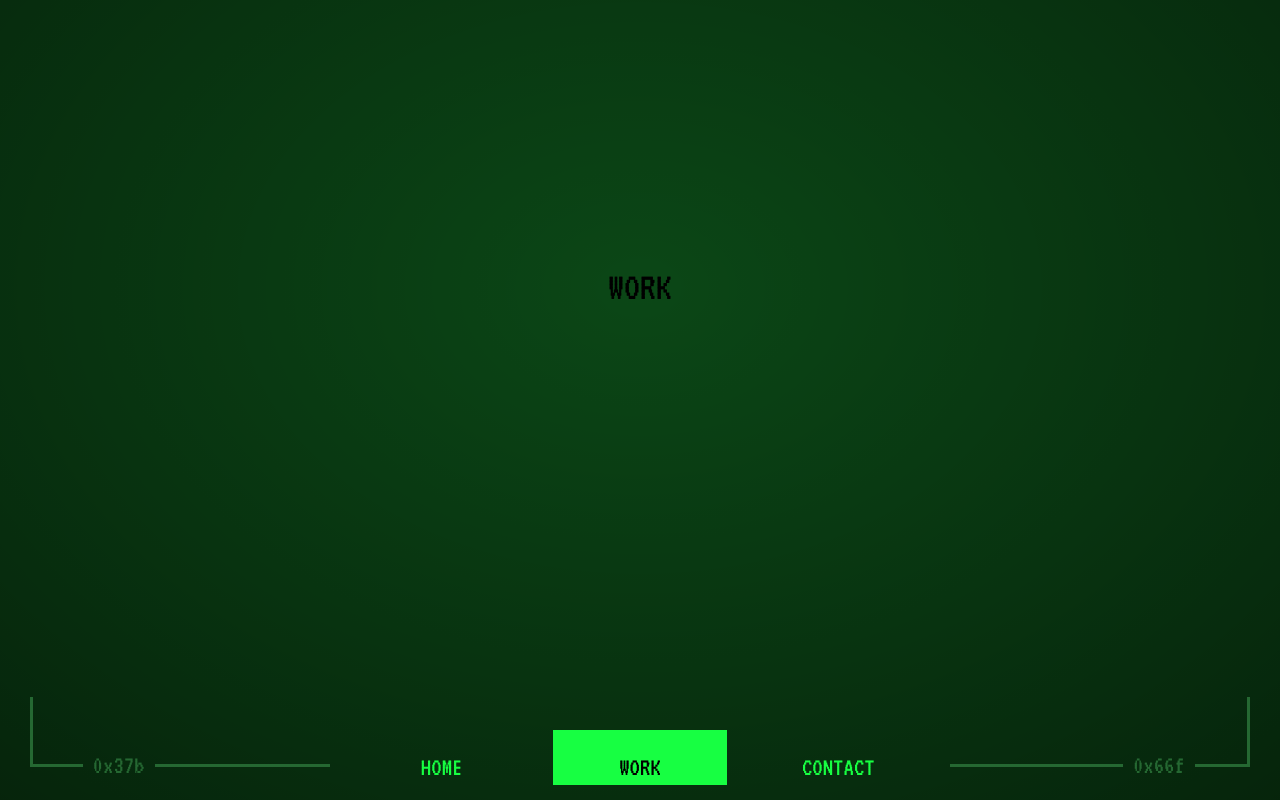
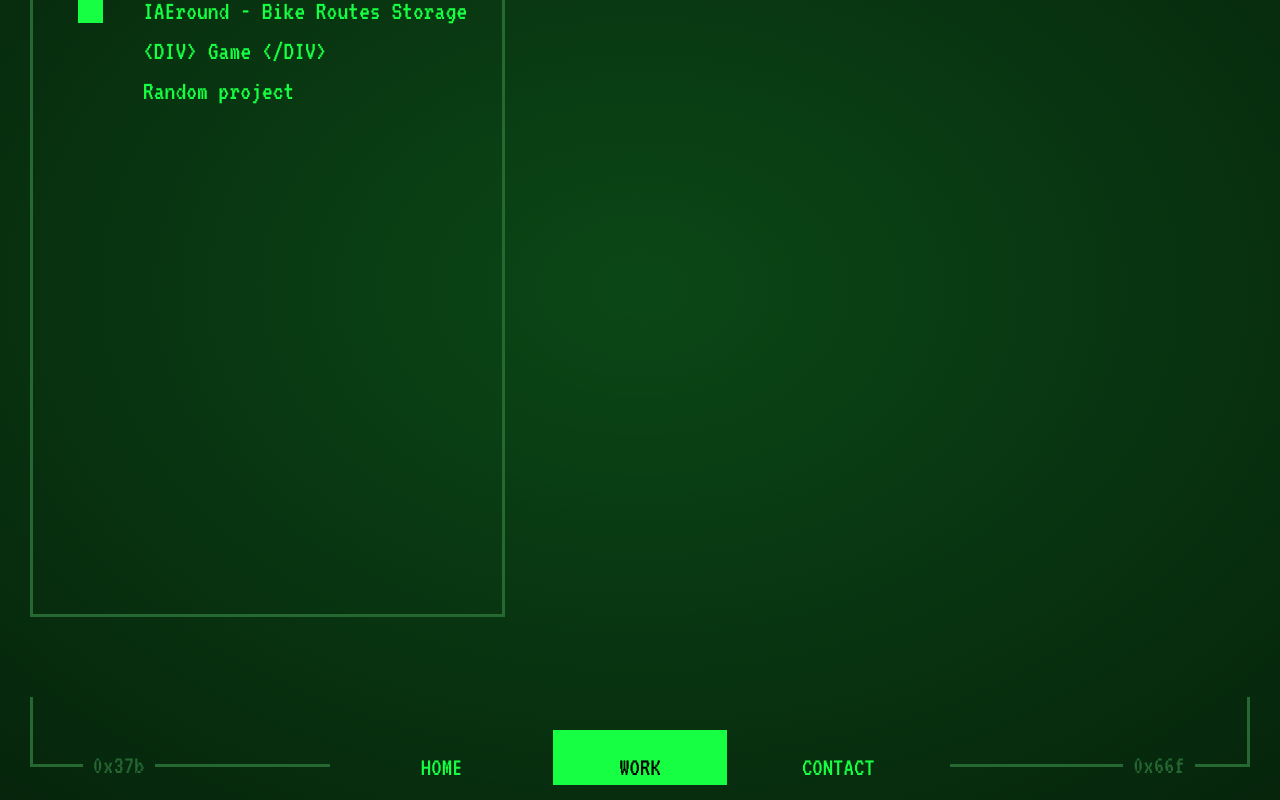
Before and after one commit to FalejevV/portfolio-page, a React (Create React App) app: page / in a window 1280 px wide. Both pictures are taken after a click on the button "WORK". Shown: the part 224-1024 px from the top of the page. Built offline with nearby package versions, Linux system fonts and the light colour scheme.

Commit message:
WorkRow component added

```diff
--- a/src/App.tsx
+++ b/src/App.tsx
@@ -5,7 +5,7 @@ import { MainContainer } from "./styles/Style.styled";
 import OverlayGreenRadialGradient from "./components/OverlayGreenRadialGradient/OGRG";
 import BottomUI from "./layout/BottomUI";
 import TopStatsBar from "./layout/TopStatsBar";
-import WorkPage from "./layout/WorkPage";
+import WorkPage from "./layout/WorkPage/WorkPage";
 import ContactPage from "./layout/ContactPage";
 import HomePage from "./layout/HomePage/HomePage";
 
--- /dev/null
+++ b/src/components/WorkRow/WorkRow.styled.tsx
@@ -0,0 +1,57 @@
+import styled, { css } from "styled-components";
+import { PText } from "../../styles/Style.styled";
+
+export const WorkRowContainer = styled.div`
+    grid-column:1/2 span;
+    width:100%;
+    display: flex;
+    align-items: center;
+    padding-left: 20px;
+    gap:30px;
+
+    @media(max-width:1000px){
+        padding-left:15px;
+    }
+`
+
+export const WorkRowIndicator = styled.div<{
+    toggle:boolean
+}>`
+    width:25px;
+    height:25px;
+    background-color:transparent;
+
+    ${({ toggle }) => toggle && css`
+        background-color:${({ theme }) => theme.mainColor || "red"};
+    `};
+
+    @media(max-width:1000px){
+        width:20px;
+        height:20px;
+    }
+`
+
+export const WorkRowTitle = styled(PText)`
+    cursor: pointer;
+    position: relative;
+    transition: all 0.3s;
+    padding:0px 10px;
+    &:after{
+        transition: all 0.05s;
+        content:'';
+        left:0px;
+        bottom:0px;
+        width:100%;
+        height:0%;
+        position: absolute;
+        background-color:${({ theme }) => theme.mainColor || "red"};
+        z-index: -1;
+    }
+
+    &:hover{
+        &:after{
+            height:100%;
+        }
+        color:black;
+    }
+`
--- /dev/null
+++ b/src/components/WorkRow/WorkRow.tsx
@@ -0,0 +1,20 @@
+import { WorkRowContainer, WorkRowIndicator, WorkRowTitle } from "./WorkRow.styled";
+
+
+
+function WorkRow(props:{
+    toggle:boolean
+    name:string,
+    onClick:Function,
+}){
+    console.log(props.toggle);
+    return(
+        <WorkRowContainer onClick={() => props.onClick()}>
+            <WorkRowIndicator toggle={props.toggle}></WorkRowIndicator>
+            <WorkRowTitle textAlign="left">{props.name}</WorkRowTitle>
+        </WorkRowContainer>
+    )
+}
+
+
+export default WorkRow;
--- a/src/layout/TopStatsBar.tsx
+++ b/src/layout/TopStatsBar.tsx
@@ -98,7 +98,7 @@ function TopStatsBar(){
 
     return(
         <TopStatsBarContainer>
-            <UIBorderStat leftCorner leftTitleLineWidth="40%" title="USER" value="Vladimir Falejev 24y/o" />
+            <UIBorderStat leftCorner leftTitleLineWidth="40%" title="USER" value="Vladimir Falejev" />
             <StatsWindow>
                 <LangContainer doDisplay={displayTimer >= 0 && displayTimer <= 2 && displayToggle}>
                     <UIBorderStat displayToggle={displayToggle} doDisplay={displayTimer === 0 && displayToggle} leftTitleLineWidth="100%" title="ENG" value="65%" />
--- a/src/layout/WorkPage.tsx
+++ /dev/null
@@ -1,14 +0,0 @@
-import { PContainer } from "../styles/Style.styled";
-
-function WorkPage(props:{
-    toggle:boolean;
-}){
-    return(
-        <PContainer toggle={props.toggle}>
-            WORK
-        </PContainer>
-    )
-}
-
-
-export default WorkPage;
--- /dev/null
+++ b/src/layout/WorkPage/WorkPage.styled.tsx
@@ -0,0 +1,23 @@
+import styled from "styled-components";
+
+export const WorkPageContainer = styled.div`
+    width:100%;
+    height:100%;
+    display: flex;
+    user-select: none;
+`
+
+export const WPCreationListGrid = styled.div`
+    display: grid;
+    height:639px;
+    width:100%;
+    max-width: 500px;
+    grid-template-columns: min-content 3fr;
+    grid-auto-rows:40px;
+    column-gap:20px;
+
+
+    @media(max-width:1000px){
+        grid-auto-rows:35px;
+    }
+`
--- /dev/null
+++ b/src/layout/WorkPage/WorkPage.tsx
@@ -0,0 +1,32 @@
+import UIBorderStat from "../../components/UIBorderStat/UIBorderStat";
+import WorkRow from "../../components/WorkRow/WorkRow";
+import { PContainer, PText } from "../../styles/Style.styled";
+import { WPCreationListGrid, WorkPageContainer } from "./WorkPage.styled";
+import projects from "../../projects";
+import { useState } from "react";
+
+
+function WorkPage(props:{
+    toggle:boolean;
+}){
+
+    const [currentProject,setCurrentProject] = useState(0);
+
+
+    return(
+        <PContainer toggle={props.toggle}>
+            <WorkPageContainer>
+                <UIBorderStat fullCorner title={"USER CREATIONS"} element={
+                    <WPCreationListGrid>
+                        <PText dimm textAlign="left">Active</PText>
+                        <PText dimm textAlign="left">Project Name</PText>
+                        {projects.map((project,index:number) => <WorkRow key={index} onClick={() => setCurrentProject(index)} name={project.name} toggle={currentProject===index} />)}
+                    </WPCreationListGrid>
+                }/>
+            </WorkPageContainer>
+        </PContainer>
+    )
+}
+
+
+export default WorkPage;
--- /dev/null
+++ b/src/projects.tsx
@@ -0,0 +1,31 @@
+const projects:{
+    name:string,
+    about:string,
+    liveLink:string,
+    sourceLink:string,
+    usedTools:string[],
+}[] = [
+    {
+        name:"IAEround - Bike Routes Storage",
+        about:"Lorem ipsum dolor sit amet, consectetur adipiscing elit. Suspendisse quis mi ut tellus ullamcorper condimentum. Nam ac metus urna. Proin molestie nibh metus. Proin a urna a ipsum vulputate finibus.",
+        liveLink:"https://google.com",
+        sourceLink:"https://google.com",
+        usedTools:["ass","ass2","ass3"],
+    },
+    {
+        name:"<DIV> Game </DIV>",
+        about:"Lorem ipsum dolor sit amet, consectetur adipiscing elit. Suspendisse quis mi ut tellus ullamcorper condimentum. Nam ac metus urna. Proin molestie nibh metus. Proin a urna a ipsum vulputate finibus.",
+        liveLink:"https://google.com",
+        sourceLink:"https://google.com",
+        usedTools:["ass","ass2","ass3"],
+    },
+    {
+        name:"Random project",
+        about:"Lorem ipsum dolor sit amet, consectetur adipiscing elit. Suspendisse quis mi ut tellus ullamcorper condimentum. Nam ac metus urna. Proin molestie nibh metus. Proin a urna a ipsum vulputate finibus.",
+        liveLink:"https://google.com",
+        sourceLink:"https://google.com",
+        usedTools:["ass","ass2","ass3"],
+    },
+]
+
+export default projects
--- a/src/styles/Style.styled.tsx
+++ b/src/styles/Style.styled.tsx
@@ -46,6 +46,7 @@ export const PContainer = styled.div<{
 
 export const PText = styled.p<{
     textAlign?:string,
+    dimm?:boolean
 }>`
     font-size: 27px;
     color${({ theme }) => theme.mainColor || "red"};
@@ -53,4 +54,9 @@ export const PText = styled.p<{
     @media(max-width:1000px){
         font-size:22px;
     }
+
+    ${({ dimm }) => dimm && css`
+        color:${({ theme }) => theme.dimmColor || "gray"};
+        filter:brightness(1.2);
+    `}
 `
```
